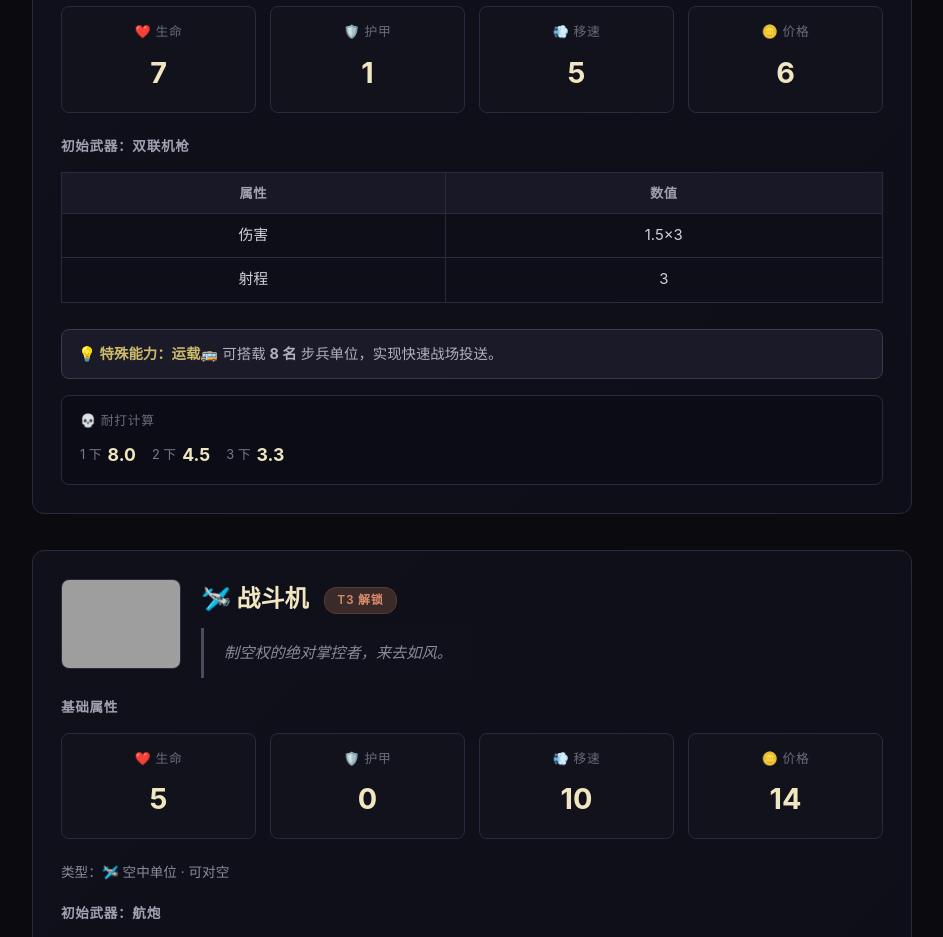
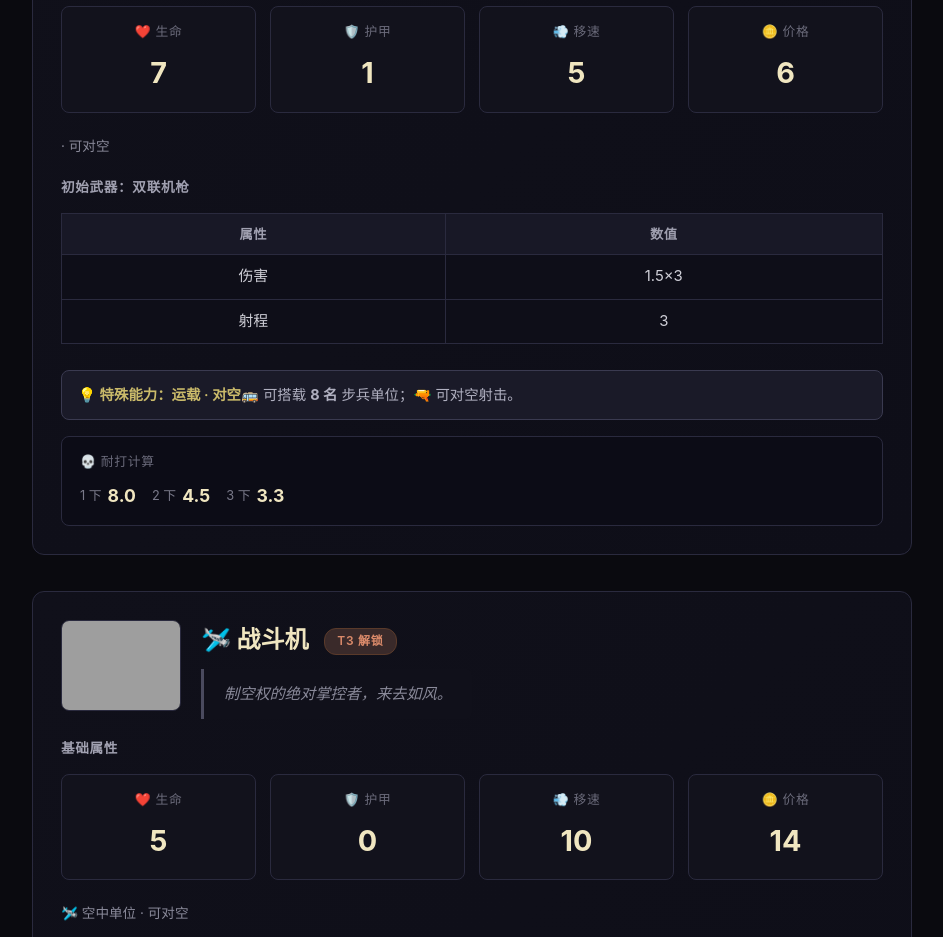
Before and after one commit to zzzf501-sys/Green-Legion-Tactics, a plain HTML site: page encyclopedia/index.html in a window 1280 px wide. Shown: the part 4460-5397 px from the top of the page, without its empty margins (298-1241 px from the left). Drawn offline with Linux system fonts and the light colour scheme; grey boxes are pictures that could not be loaded.

Commit message:
装甲车、射手步枪士兵、反器械枪士兵可对空；防空车价格10元、对空射程8

```diff
--- a/encyclopedia/index.html
+++ b/encyclopedia/index.html
@@ -208,12 +208,12 @@ var UD={'士兵':{hp:1.5,armor:0,speed:3,damage:1,range:2,price:1,attacks:1,labe
 '军用吉普':{hp:3,armor:0,speed:8,damage:2,range:3,price:3,attacks:1,label:'🚙 军用吉普',img:'../picture/军用吉普.png',weapon:'车载机枪',quote:'轻便快速的侦察载具，来去如风，一击即走。'},
 '火箭炮':{hp:8,armor:0.5,speed:2,damage:7,range:15,price:15,attacks:1,label:'🚀 火箭炮',img:'../picture/火箭炮.png',weapon:'多管火箭巢',quote:'超远程火力覆盖，敌后纵深的噩梦。'},
 '野战炮':{hp:4,armor:1,speed:3,damage:5.5,range:8,price:5,attacks:1,label:'🎯 野战炮',img:'../picture/野战炮.png',weapon:'重型榴弹炮',quote:'曲射火力支援，攻城的必备利器。'},
-'装甲车':{hp:7,armor:1,speed:5,damage:1.5,range:3,price:6,attacks:3,label:'🛡️ 装甲车',img:'../picture/装甲车.png',weapon:'双联机枪',quote:'兼具火力与运载能力的战场多面手。'},
+'装甲车':{hp:7,armor:1,speed:5,damage:1.5,range:3,price:6,attacks:3,label:'🛡️ 装甲车',img:'../picture/装甲车.png',weapon:'双联机枪',quote:'兼具火力与运载能力的战场多面手。',canTargetAir:true},
 '战斗机':{hp:5,armor:0,speed:10,damage:5,range:3,price:14,attacks:1,label:'🛩️ 战斗机',img:'../picture/战斗机.png',weapon:'航炮',quote:'制空权的绝对掌控者，来去如风。',type:'air',canTargetAir:true},
 '轰炸机':{hp:10,armor:2,speed:4,damage:8,range:2,price:16,attacks:1,label:'💣 轰炸机',img:'../picture/轰炸机.png',weapon:'航空炸弹',quote:'钢铁暴雨，大地的噩梦。',type:'air',canTargetAir:false,reload:2},
-'防空车':{hp:5,armor:1,speed:5,damage:3,range:3,price:12,attacks:1,label:'🔫 防空车',img:'../picture/防空车.png',weapon:'双管高炮',quote:'天空的守护者，让敌机有来无回。',canTargetAir:true,airDamage:7,airRange:6}};
+'防空车':{hp:5,armor:1,speed:5,damage:3,range:3,price:10,attacks:1,label:'🔫 防空车',img:'../picture/防空车.png',weapon:'双管高炮',quote:'天空的守护者，让敌机有来无回。',canTargetAir:true,airDamage:7,airRange:8}};
 var UK=Object.keys(UD);
-var EQ={'士兵':[{name:'无',cost:0,dmg:0,range:0},{name:'射手步枪',cost:0.5,dmg:0.5,range:4,speed:-1,desc:'加装高倍光学瞄具与加长精锻枪管，远程狙杀精度大幅提升。'},{name:'反器械枪',cost:1.5,dmg:4,range:2,desc:'大口径狙击武器，专为重甲目标与载具设计。'}],
+var EQ={'士兵':[{name:'无',cost:0,dmg:0,range:0},{name:'射手步枪',cost:0.5,dmg:0.5,range:4,speed:-1,desc:'加装高倍光学瞄具与加长精锻枪管，远程狙杀精度大幅提升。',canTargetAir:true},{name:'反器械枪',cost:1.5,dmg:4,range:2,desc:'大口径狙击武器，专为重甲目标与载具设计。',canTargetAir:true}],
 '坦克':[{name:'无',cost:0,dmg:0,range:0},{name:'穿甲炮',cost:2,dmg:3,range:1,desc:'加长炮管与高密度弹芯，牺牲爆破威力换取对重甲的穿透力。'},{name:'高爆炮',cost:1,dmg:-2,range:0,blast:3,desc:'牺牲单发穿透力，换装大装药榴弹，硬化目标？不存在的。'}],
 '军用吉普':[{name:'无',cost:0,dmg:0,range:0}],
 '火箭炮':[{name:'无',cost:0,dmg:0,range:0}],
@@ -246,7 +246,7 @@ h+='<div class="stat-card"><div class="label">❤️ 生命</div><div class="val
 h+='<div class="stat-card"><div class="label">🛡️ 护甲</div><div class="value">'+u.armor+'</div></div>';
 h+='<div class="stat-card"><div class="label">💨 移速</div><div class="value">'+u.speed+'</div></div>';
 h+='<div class="stat-card"><div class="label">🪙 价格</div><div class="value">'+u.price+'</div></div></div>';
-if(u.type)h+='<div style="color:#8a8a9a;font-size:.85rem;margin-bottom:10px;">类型：'+(u.type==='air'?'🛩️ 空中单位':'')+(u.canTargetAir?' · 可对空':' · 仅对地')+(u.reload?' · 装弹 '+u.reload+'回合':'')+'</div>';
+if(u.type||u.canTargetAir)h+='<div style="color:#8a8a9a;font-size:.85rem;margin-bottom:10px;">'+(u.type==='air'?'🛩️ 空中单位':'')+(u.canTargetAir?' · 可对空':' · 仅对地')+(u.reload?' · 装弹 '+u.reload+'回合':'')+'</div>';
 var dd=u.attacks>1&&u.damage>0?u.damage+'×'+u.attacks:u.damage;
 h+='<div class="section-label">初始武器：'+u.weapon+'</div><table><thead><tr><th>属性</th><th>数值</th></tr></thead><tbody>';
 h+='<tr><td>伤害</td><td>'+dd+'</td></tr><tr><td>射程</td><td>'+u.range+'</td></tr></tbody></table>';
@@ -262,7 +262,7 @@ var cl=eq.cost>=0?'🪙 '+eq.cost+' 元':'<span style="color:#7acc7a;">价格 '+
 h+='<div class="equip-card"><h4>'+eq.name+'</h4><div class="desc">'+(eq.desc||'')+'</div><div class="stats" style="margin-bottom:4px;">'+cl+'</div><div class="stats">'+s+'</div></div>'});h+='</div>'}
 if(k==='坦克')h+='<div class="tip-box"><span class="tip-label">💡 战术提示：</span>高爆炮的范围爆炸效果在面对密集步兵阵型时极为致命，一发入魂。</div>';
 else if(k==='火箭炮')h+='<div class="tip-box"><span class="tip-label">💡 战术提示：</span>全游戏最远射程，可在敌方反击范围外安全输出。</div>';
-else if(k==='装甲车')h+='<div class="tip-box"><span class="tip-label">💡 特殊能力：运载</span>🚌 可搭载 <strong>8 名</strong> 步兵单位，实现快速战场投送。</div>';
+else if(k==='装甲车')h+='<div class="tip-box"><span class="tip-label">💡 特殊能力：运载 · 对空</span>🚌 可搭载 <strong>8 名</strong> 步兵单位；🔫 可对空射击。</div>';
 else if(k==='战斗机')h+='<div class="tip-box"><span class="tip-label">💡 特殊能力：制空</span>🛩️ 可对空对地，地面单位无法反击空中单位。</div>';
 else if(k==='轰炸机')h+='<div class="tip-box"><span class="tip-label">💡 特殊能力：对地轰炸</span>💣 仅对地攻击，装弹 2 回合，地面单位无法反击。</div>';
 else if(k==='防空车')h+='<div class="tip-box"><span class="tip-label">💡 双模式：防空</span>🔫 对空伤害'+(u.airDamage||u.damage)+' 射程'+(u.airRange||u.range)+'，对地伤害'+u.damage+' 射程'+u.range+'。地面单位无法反击空中。</div>';
@@ -317,7 +317,7 @@ function oc(){fillEquip('simEquipA',sa.value);fillEquip('simEquipB',sb.value);up
 sa.onchange=oc;sb.onchange=oc;document.getElementById('simEquipA').onchange=updQty;
 document.getElementById('simEquipB').onchange=updQty;document.getElementById('simMul').onchange=updQty;oc()}
 function apSt(base,eq){var hp=Math.max(.5,base.hp+(eq.hp||0));
-return{...base,hp:hp,damage:base.damage+(eq.dmg||0),range:base.range+(eq.range||0),speed:base.speed+(eq.speed||0),price:base.price+(eq.cost||0),blast:eq.blast||1}}
+return{...base,hp:hp,damage:base.damage+(eq.dmg||0),range:base.range+(eq.range||0),speed:base.speed+(eq.speed||0),price:base.price+(eq.cost||0),blast:eq.blast||1,canTargetAir:base.canTargetAir||eq.canTargetAir||false}}
 function canAtk(att,def){if(!def.type||def.type==='ground')return true;if(def.type==='air'&&att.canTargetAir)return true;return false}
 function eR(att,def){return def&&def.type==='air'&&att.airRange?att.airRange:att.range}
 function eD(att,def){return def&&def.type==='air'&&att.airDamage?att.airDamage:att.damage}
```
